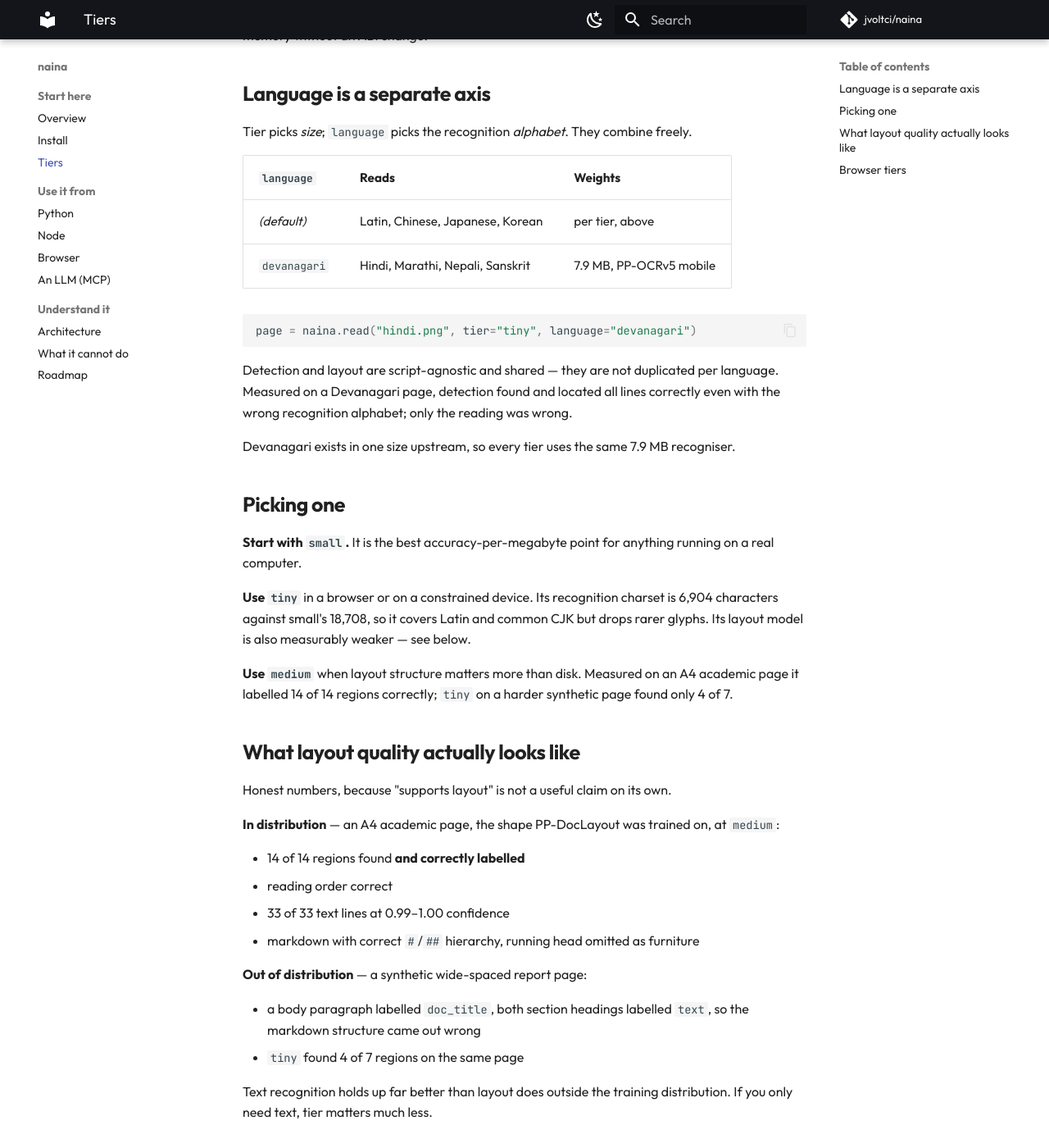
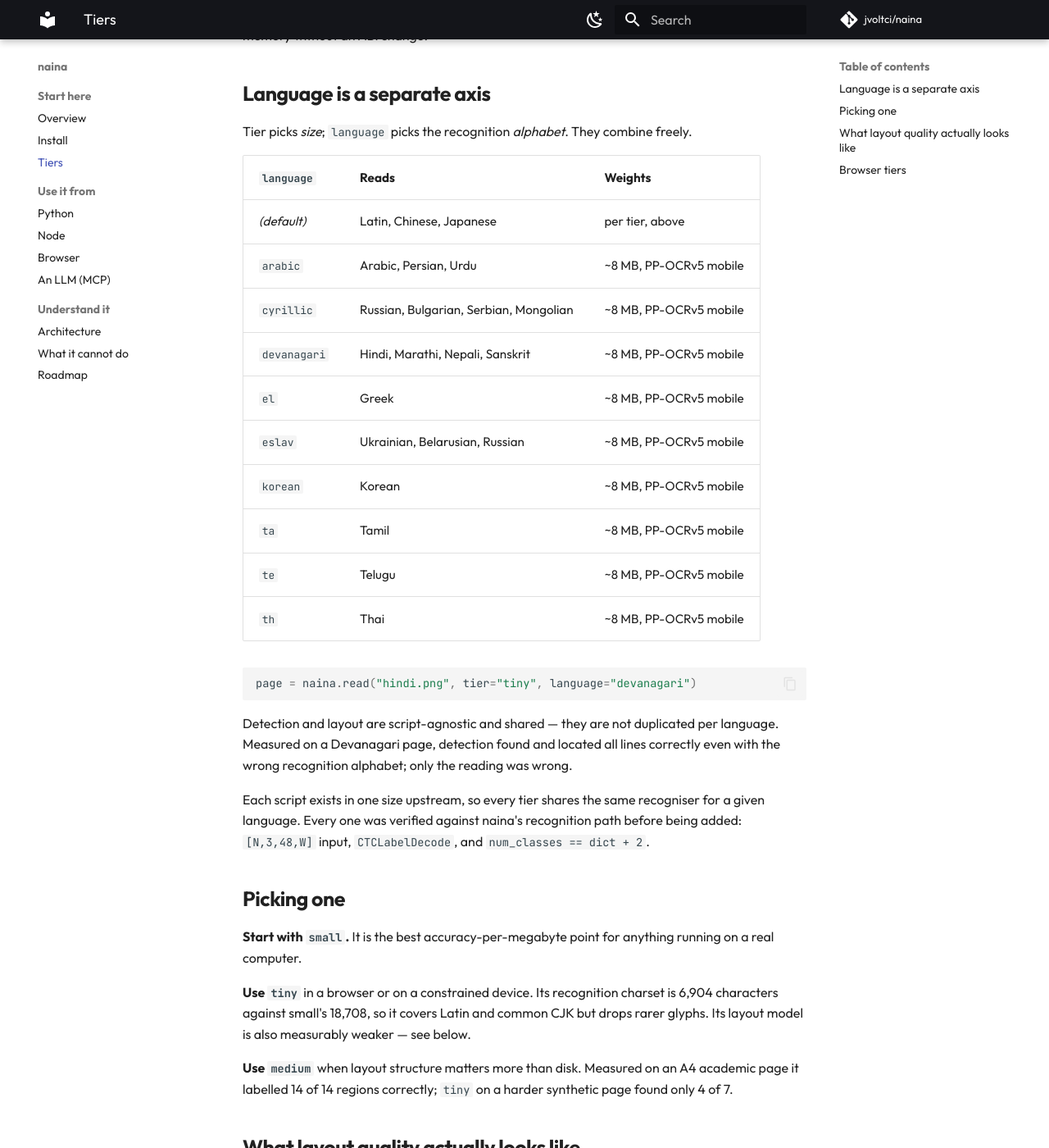
Before and after one commit to jvoltci/naina, an MkDocs documentation site: the page built from docs/tiers.md, in a window 1280 px wide and 1400 px high, scrolled down 691 px. Shown: the whole window at 82% size. Built offline with MkDocs 1.6.1 and Material for MkDocs 9.7.7, drawn with Linux system fonts in a browser that asks for light colours; comment, search, counter and statistics services are not loaded.

Commit message:
feat: ten alphabets — every script upstream ships
Closes the language gap. naina now reads the default (Latin, Chinese,
Japanese) plus arabic, cyrillic, devanagari, el, eslav, korean, ta, te, th.

Every model was verified against naina's existing recognition path BEFORE
being added, not after: [N,3,48,W] input, CTCLabelDecode, and
num_classes == character_dict + 2 once charset.cc prepends blank and appends
space. All nine matched. None needed a code change, which is the point --
the machinery Devanagari established was general.

  arabic 749  cyrillic 852  devanagari 570  el 356  eslav 519
  korean 11947  ta 515  te 542  th 526      (classes)

Mirrored into naina's own release, each verified by re-download and re-hash.
Registry entries are GENERATED from the files rather than hand-written, so a
sha256 or byte count cannot be mistyped -- 18 entries would have been a lot
of hand-copied hex.

Verified in a real browser, not just resolved: Greek returned
"Ελληνικά κείμενο 2026" and Cyrillic "Русский текст 2026", both exact.

Wired through every surface:
  - MCP: language enum with all ten, and a description that tells the model
    choosing wrong yields wrong text rather than an error, since a model
    reading that schema cannot rely on confidence to notice
  - Flutter: NainaLanguage constants plus `all`, so callers get a list to
    build a picker from instead of guessing strings
  - WASM: a NainaLanguage union type
  - Web app: a Script selector with all ten
  - stage-models.mjs stages every alphabet; detection and layout dedupe
    across them, so 88 MB covers all ten rather than ten times one

Also rebuilds naina.wasm, which embeds registry.yaml -- the staging plan kept
returning only Devanagari until it was rebuilt, an easy thing to miss when
data lives inside a binary.

README was stale: PyPI and crates.io now say published, and npm records the
actual blocker (E404 on PUT @jvoltci/naina -- the scope is not resolvable for
the account; unscoped naina on npm is taken by someone else, so the scope is
not optional).

````diff
--- a/docs/tiers.md
+++ b/docs/tiers.md
@@ -23,8 +23,16 @@
 
 | `language` | Reads | Weights |
 |---|---|---|
-| *(default)* | Latin, Chinese, Japanese, Korean | per tier, above |
-| `devanagari` | Hindi, Marathi, Nepali, Sanskrit | 7.9 MB, PP-OCRv5 mobile |
+| *(default)* | Latin, Chinese, Japanese | per tier, above |
+| `arabic` | Arabic, Persian, Urdu | ~8 MB, PP-OCRv5 mobile |
+| `cyrillic` | Russian, Bulgarian, Serbian, Mongolian | ~8 MB, PP-OCRv5 mobile |
+| `devanagari` | Hindi, Marathi, Nepali, Sanskrit | ~8 MB, PP-OCRv5 mobile |
+| `el` | Greek | ~8 MB, PP-OCRv5 mobile |
+| `eslav` | Ukrainian, Belarusian, Russian | ~8 MB, PP-OCRv5 mobile |
+| `korean` | Korean | ~8 MB, PP-OCRv5 mobile |
+| `ta` | Tamil | ~8 MB, PP-OCRv5 mobile |
+| `te` | Telugu | ~8 MB, PP-OCRv5 mobile |
+| `th` | Thai | ~8 MB, PP-OCRv5 mobile |
 
 ```python
 page = naina.read("hindi.png", tier="tiny", language="devanagari")
@@ -34,8 +42,10 @@
 language. Measured on a Devanagari page, detection found and located all lines
 correctly even with the wrong recognition alphabet; only the reading was wrong.
 
-Devanagari exists in one size upstream, so every tier uses the same 7.9 MB
-recogniser.
+Each script exists in one size upstream, so every tier shares the same recogniser
+for a given language. Every one was verified against naina's recognition path
+before being added: `[N,3,48,W]` input, `CTCLabelDecode`, and
+`num_classes == dict + 2`.
 
 ## Picking one
 
````
Also changed, not shown: README.md (+41 -11 lines), docs/ROADMAP.md (+9 -4 lines), docs/limits.md (+6 -5 lines), 7 other files.
